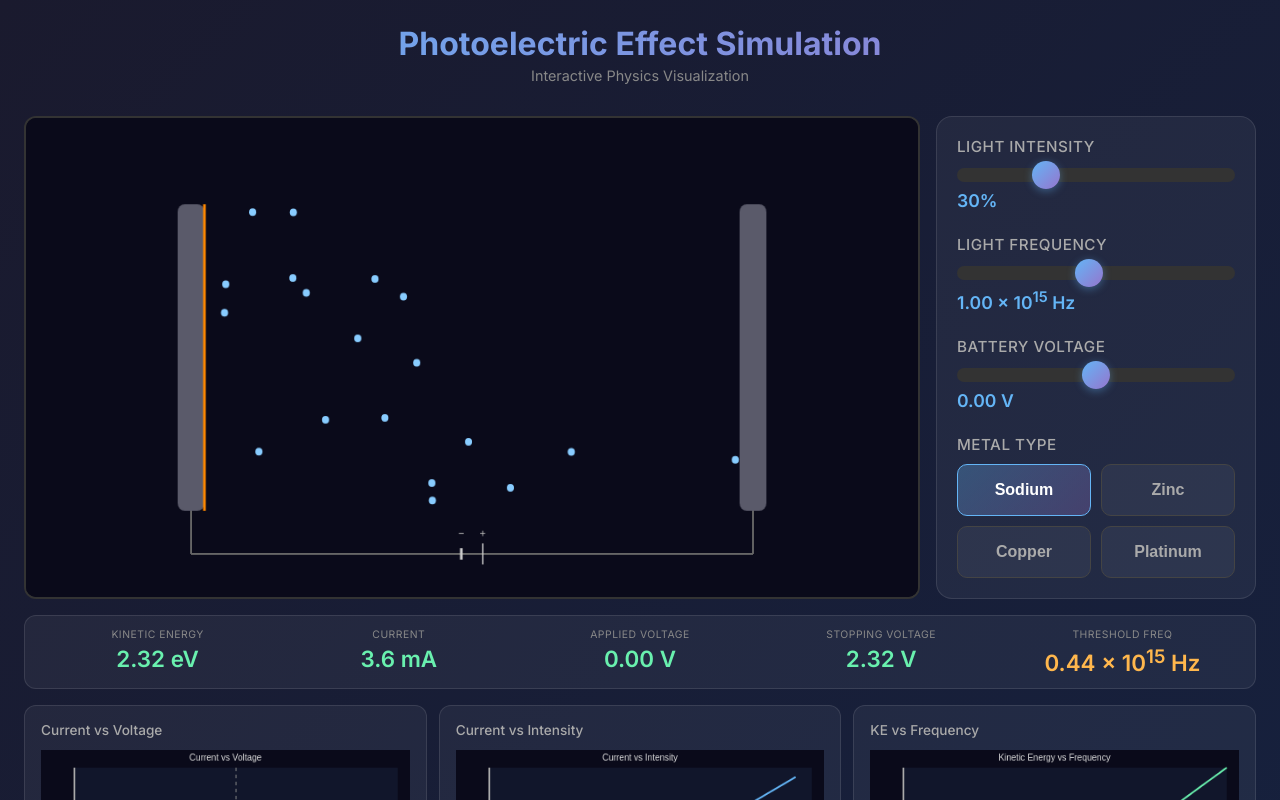
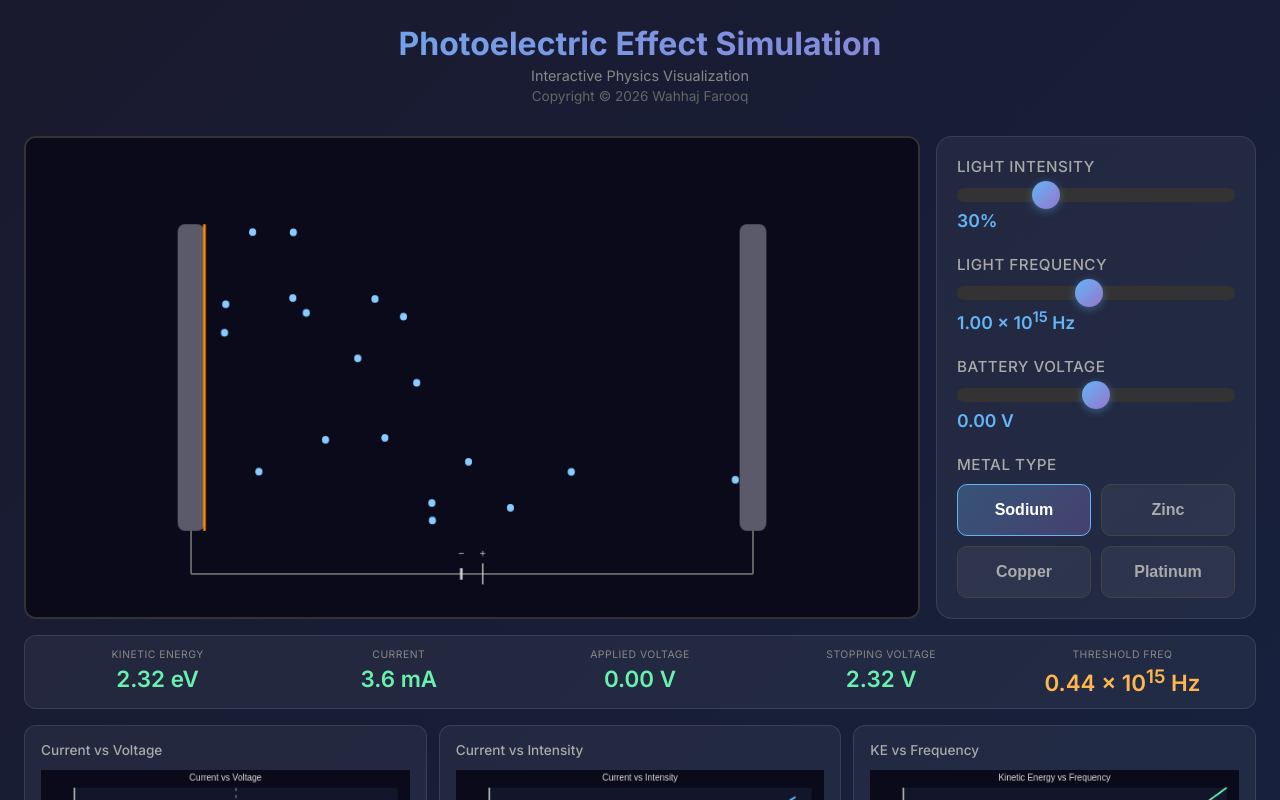
Before and after one commit to AppleDevil/Photoelectric-effect-simulation, a React (Vite) app: page / in a window 1280 px wide. Shown: the top 800 px of the page. Built offline with nearby package versions, Linux system fonts and the light colour scheme.

Commit message:
Added copyright notice to header

```diff
--- a/src/App.css
+++ b/src/App.css
@@ -37,6 +37,12 @@ body {
   color: #888;
   margin-top: 4px;
   font-size: 0.9rem;
+}
+
+.copyright {
+  color: #666;
+  margin-top: 4px;
+  font-size: 0.85rem;
 }
 
 .main-content {
--- a/src/App.tsx
+++ b/src/App.tsx
@@ -20,6 +20,7 @@ function App() {
       <header className="header">
         <h1>Photoelectric Effect Simulation</h1>
         <p className="subtitle">Interactive Physics Visualization</p>
+        <p className="copyright">Copyright © 2026 Wahhaj Farooq</p>
       </header>
 
       <main className="main-content">
```
